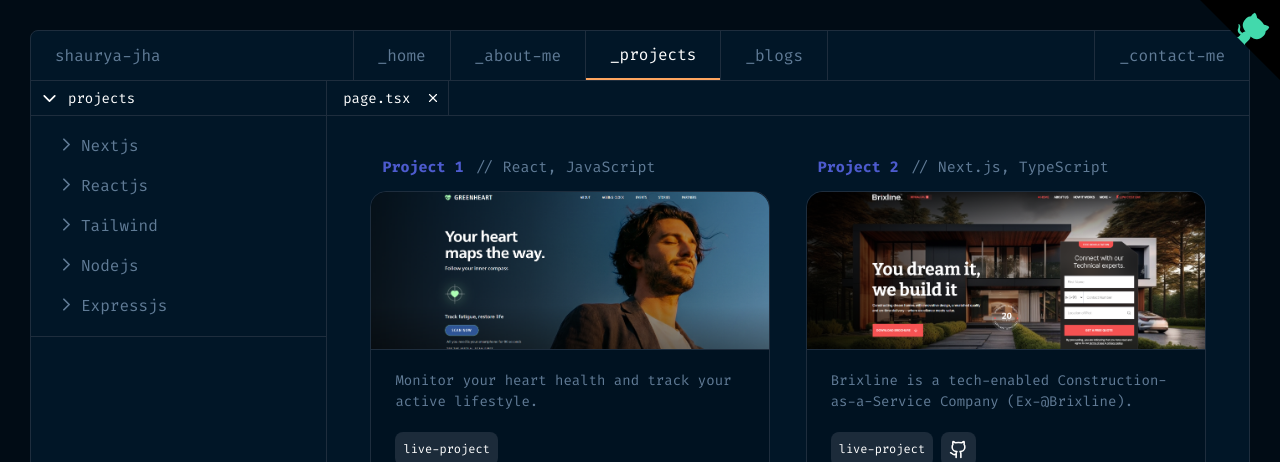
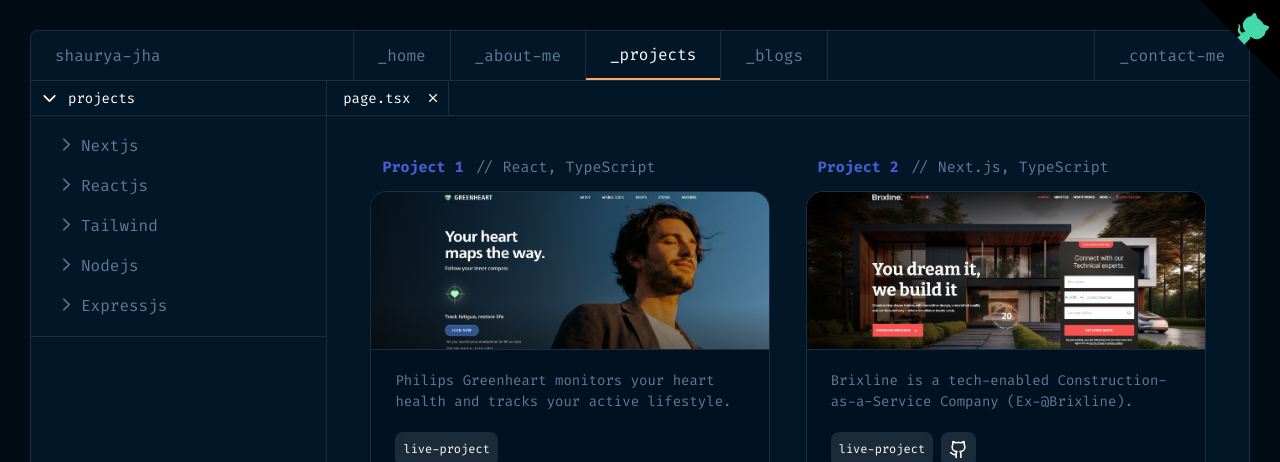
Before and after one commit to shaurya35/shauryacodes.me, a Next.js app: page /projects in a window 1280 px wide. Shown: the top 462 px of the page. Built offline with nearby package versions, Linux system fonts and the light colour scheme.

Commit message:
[feat] Add Updates

```diff
--- a/src/data/projectsData.js
+++ b/src/data/projectsData.js
@@ -2,8 +2,8 @@ export const projectsData = [
   {
     id: 1,
     title: "Philips GreenHeart",
-    description: "Monitor your heart health and track your active lifestyle.",
-    technologies: "React, JavaScript",
+    description: "Philips Greenheart monitors your heart health and tracks your active lifestyle.",
+    technologies: "React, TypeScript",
     liveSiteLink: "https://www.heartprint.in/greenheartprogram/",
     githubLink: null,
     image: "/projects/philipsgreenheart.png",
```
